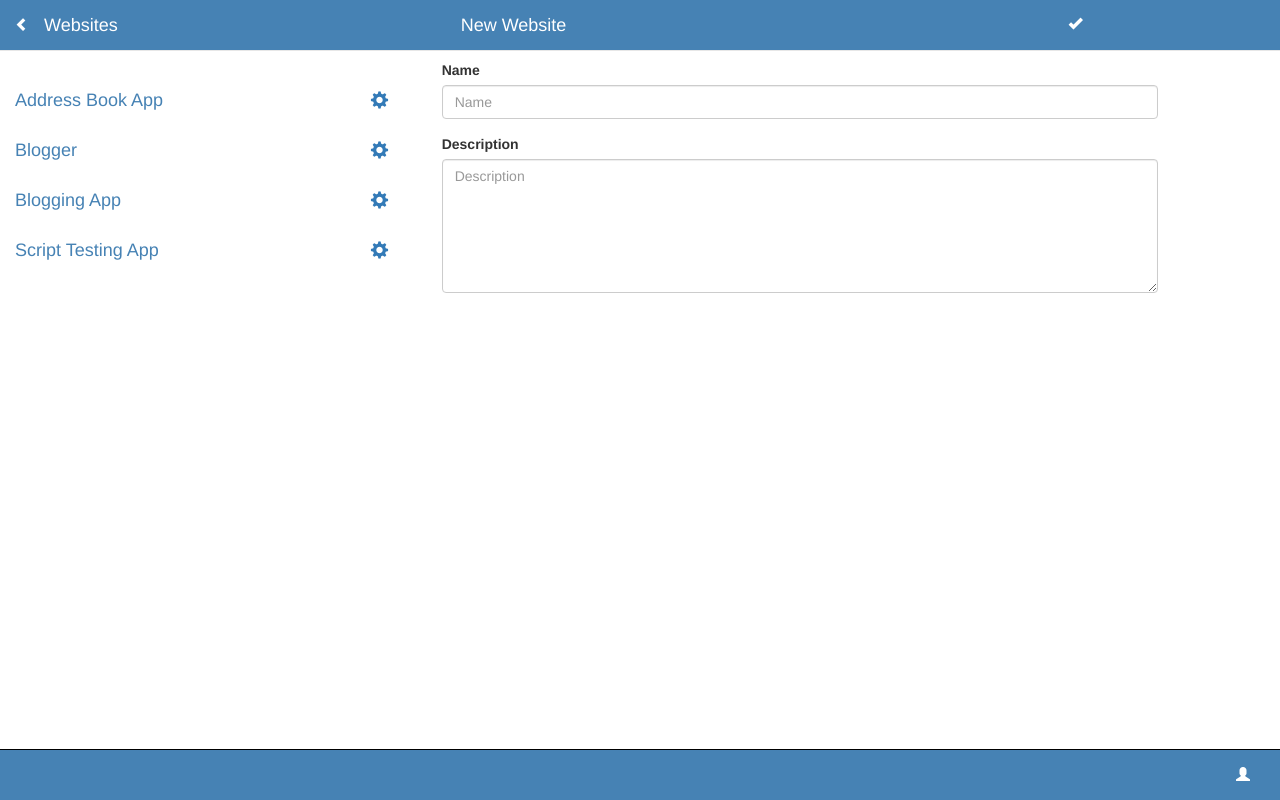
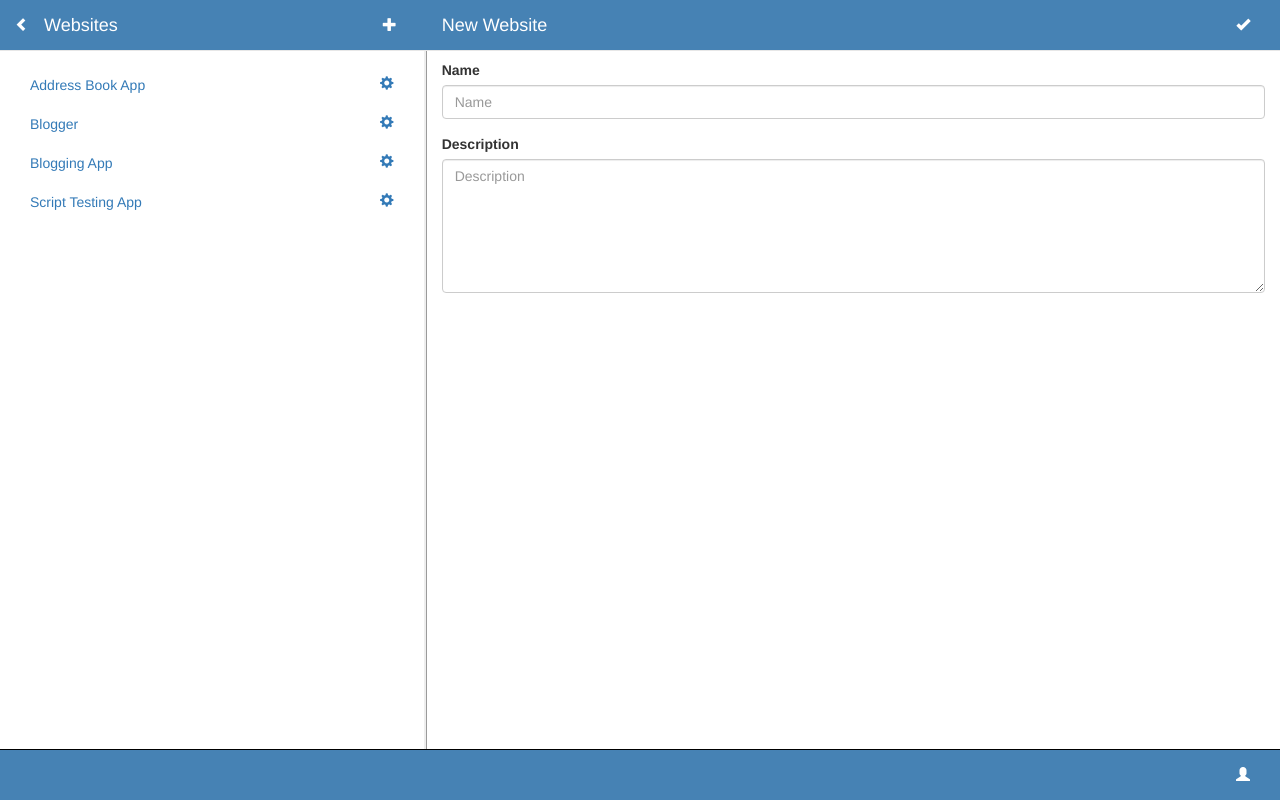
Before and after one commit to rahulthakkar/thakkar-rahul-webdev, a website: page public/assignment/website/website-new.html in a window 1280 px wide. Drawn offline with nearby package versions, Linux system fonts and the light colour scheme.

Commit message:
Update landscape mode

```diff
--- a/public/assignment/css/styles.css
+++ b/public/assignment/css/styles.css
@@ -36,7 +36,6 @@ a:hover {
     border-bottom-left-radius: 5px;
     opacity: 0.7;
 }
-
 .wbdv-left-pane {
     position: absolute;
     top: 0px;
@@ -45,7 +44,8 @@ a:hover {
     margin-bottom: 50px;
     padding-top: 15px;
     overflow: auto;
-    background-color: #363b3e;
+    left:0px;
+    border-right-style: ridge;
 }
 .wbdv-right-pane {
     position: absolute;
@@ -104,10 +104,6 @@ a:hover {
     margin-left: 0px;
 }
 
-.list-group-item a {
-    color: white;
-}
-
 .navbar-default .navbar-nav>.active>a, .navbar-default .navbar-nav>.active>a:focus, .navbar-default .navbar-nav>.active>a:hover {
     color: white;
     background-color: rgba(0,0,0,0.2);
@@ -136,15 +132,13 @@ a:hover {
     }
 }
 
-.panel>.list-group .list-group-item {
-    background-color: #4B5155;
-    margin-top: 10px;
+.wbdv-left-pane>.list-group .list-group-item {
     border-width: 0px 0;
 }
 
 
-.list-group {
-    background-color: #363b3e;
+li.borderless {
+    border-top: 0 none;
 }
 
 .panel>.list-group .list-group-item.active {
--- a/public/assignment/website/website-new.html
+++ b/public/assignment/website/website-new.html
@@ -6,87 +6,81 @@
 
     <meta name="viewport" content="width=device-width, initial-scale=1">
     <meta charset="UTF-8">
-    <title>Website List</title>
+    <title>New Website</title>
 </head>
 <body>
 
 <nav class="navbar navbar-default navbar-fixed-top">
 
-    <div class="container-fluid">
-        <div class="navbar-text pull-left">
-            <a href="website-list.html">
-                <span class="glyphicon glyphicon-chevron-left"></span>
-            </a>
-        </div>
+    <div class="row container-fluid">
+        <div class="col-sm-4 hidden-xs">
+            <div class="navbar-text pull-left">
+                <a href="website-list.html">
+                    <span class="glyphicon glyphicon-chevron-left"></span>
+                </a>
+            </div>
 
-
-
-        <div class="hidden-xs col-sm-4 container-fluid">
-            <div class="row">
-                <div class="col-xs-10 navbar-brand">Websites</div>
+            <div class="navbar-brand">Websites</div>
+            <div class="navbar-text pull-right">
+                <a href="#">
+                    <span class="glyphicon glyphicon-plus"></span>
+                </a>
             </div>
         </div>
 
-        <div class="col-xs-12 col-sm-7 container-fluid">
-            <div class="row">
-                <div class="col-xs-10 navbar-brand">New Website</div>
-                <div class="navbar-text">
-                    <a href="website-new.html">
-                        <span class="glyphicon glyphicon-ok pull-right"></span>
-                    </a>
-                </div>
+        <div class="col-sm-8">
+            <div class="navbar-text pull-right">
+                <a href="website-list.html">
+                    <span class="glyphicon glyphicon-ok"></span>
+                </a>
             </div>
+            <div class="col-xs-10 navbar-brand">New Website</div>
         </div>
     </div>
-
 </nav>
 
-<div class="container-fluid">
-    <div class="row">
-        <div class="hidden-xs col-sm-4 navbar-brand">
-            <div class="row">
-                <div class="col-xs-10 navbar-brand">Address Book App</div>
-                <div class="col-xs-1 navbar-brand">
-                    <a href="website-new.html">
-                        <span class="glyphicon glyphicon-cog"></span>
-                    </a>
-                </div>
-            </div>
+<div class="row container-fluid">
+    <div class="hidden-xs col-sm-4 wbdv-left-pane">
+        <ul class="list-group borderless">
+            <li class="list-group-item">
+                <a href="#">Address Book App</a>
+            <a href="website-edit.html">
+                <span class="glyphicon glyphicon-cog pull-right"></span>
+            </a>
+            </li>
 
-            <div class="row">
-                <div class="col-xs-10 navbar-brand">Blogger</div>
-                <div class="col-xs-1 navbar-brand">
-                    <a href="website-new.html">
-                        <span class="glyphicon glyphicon-cog"></span>
-                    </a>
-                </div>
-            </div>
+            <li class="list-group-item">
+                <a href="#">Blogger</a>
+            <a href="website-edit.html">
+                <span class="glyphicon glyphicon-cog pull-right"></span>
+            </a>
+            </li>
 
-            <div class="row">
-                <div class="col-xs-10 navbar-brand">Blogging App</div>
-                <div class="col-xs-1  navbar-brand">
-                    <a href="website-new.html">
-                        <span class="glyphicon glyphicon-cog"></span>
-                    </a>
-                </div>
-            </div>
+            <li class="list-group-item">
+                <a href="#">Blogging App</a>
+            <a href="website-edit.html">
+                <span class="glyphicon glyphicon-cog pull-right"></span>
+            </a>
+            </li>
 
-            <div class="row">
-                <div class="col-xs-10 navbar-brand">Script Testing App</div>
-                <div class="col-xs-1 navbar-brand">
-                    <a href="website-new.html">
-                        <span class="glyphicon glyphicon-cog"></span>
-                    </a>
-                </div>
-            </div>
-        </div>
+            <li class="list-group-item">
+                <a href="#">Script Testing App</a>
+            <a href="website-edit.html">
+                <span class="glyphicon glyphicon-cog pull-right"></span>
+            </a>
+            </li>
+        </ul>
+    </div>
 
-        <div class="col-xs-12 col-sm-7 container-fluid">
+    <div class="col-xs-12 col-sm-8 pull-right">
+
+        <div class="form-group">
             <label for="name">Name</label>
             <input id="name"
                    class="form-control"
                    placeholder="Name"/>
-
+        </div>
+        <div class="form-group">
             <label for="desc">Description</label>
             <textarea id="desc"
                       class="form-control"
```
Also changed, not shown: public/assignment/website/website-edit.html (+55 -51 lines), public/assignment/widget/widget-image.html (+2 -1 lines).
